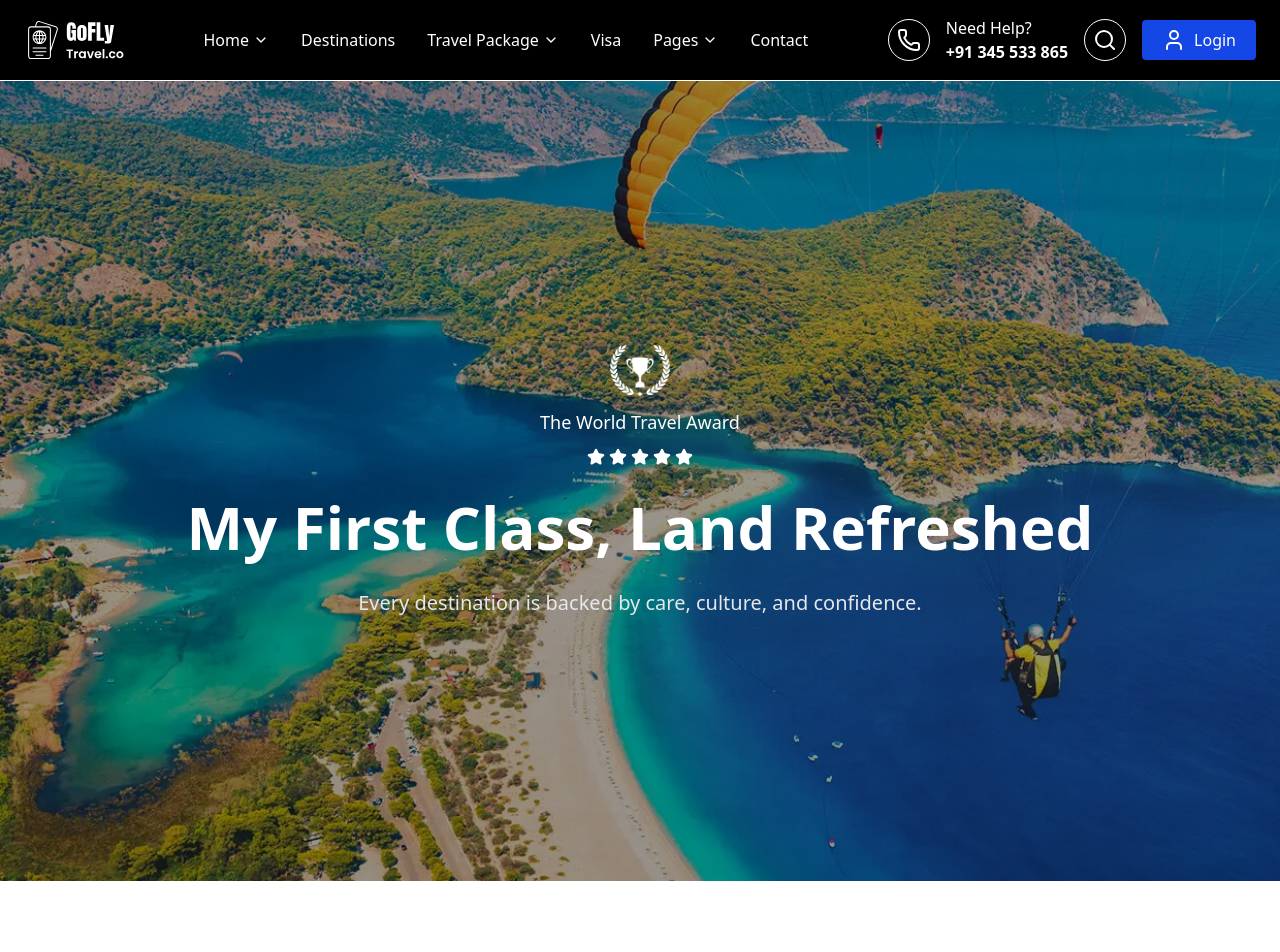
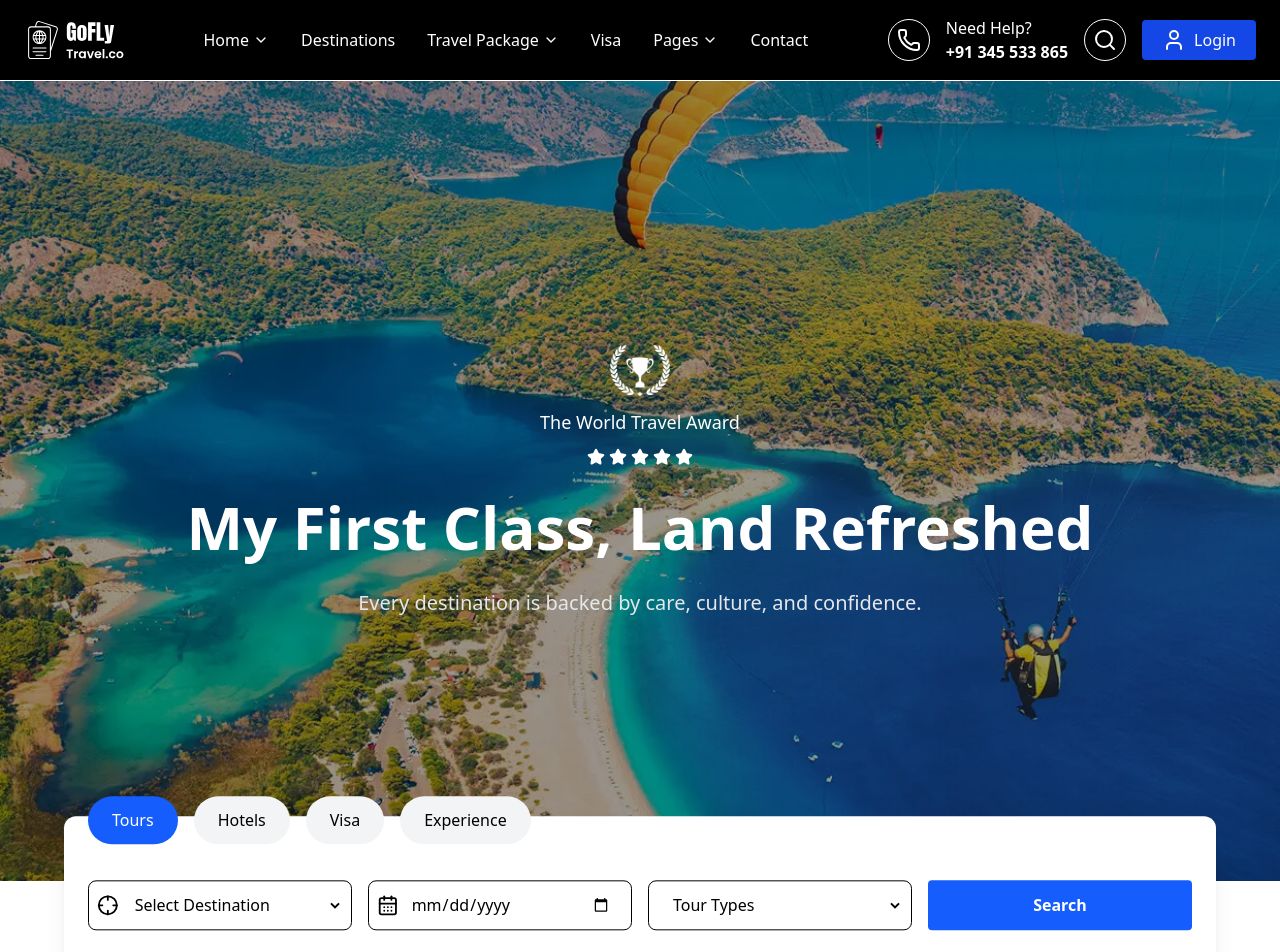
Before and after one commit to Be1newinner/dream-travel, a Next.js app in the folder frontend/: page / in a window 1280 px wide. Shown: the top 952 px of the page. Before the commit the page ends 881 px from the top, so only its background shows below. Built offline with nearby package versions, Linux system fonts and the light colour scheme.

Commit message:
feat: Add a new home page featuring a tabbed hero search component for various travel options.

```diff
--- a/frontend/src/app/page.js
+++ b/frontend/src/app/page.js
@@ -1,11 +1,12 @@
 import Image from "next/image";
 import Hero from "@/components/home/Hero";
+import HeroSearch from "@/components/home/HeroSearch";
 
 export default function Home() {
   return (
     <>
       <Hero />
-
+      <HeroSearch />
     </>
   );
 }
--- /dev/null
+++ b/frontend/src/components/home/HeroSearch.tsx
@@ -0,0 +1,115 @@
+"use client"
+
+import { CalendarDays } from "lucide-react"
+import { Crosshair } from "lucide-react"
+import Link from "next/link"
+import { useState } from "react"
+
+type TabType = "tours" | "hotels" | "visa" | "experience"
+
+export default function HeroSearch() {
+  const [activeTab, setActiveTab] = useState<TabType>("tours")
+
+  const [destination, setDestination] = useState("")
+  const [date, setDate] = useState("")
+  const [tourType, setTourType] = useState("")
+
+  const handleSearch = () => {
+    const data = {
+      tab: activeTab,
+      destination,
+      date,
+      tourType
+    }
+
+    console.log("Search Data:", data)
+
+    // later you can redirect to results page
+  }
+
+  return (
+    <section className="relative flex items-center justify-center -translate-y-1/3">
+
+      <div className="bg-white p-6 rounded-xl shadow-xl w-[90%] max-w-7xl">
+
+        {/* Tabs */}
+        <div className="flex gap-4 mb-6">
+
+          {["tours", "hotels", "visa", "experience"].map((tab) => (
+            <button
+              key={tab}
+              onClick={() => setActiveTab(tab as TabType)}
+              className={`capitalize px-6 py-3 rounded-full font-medium -translate-y-11 ${activeTab === tab
+                  ? "bg-blue-600 text-white"
+                  : "bg-gray-100"
+                }`}
+            >
+              {tab}
+            </button>
+          ))}
+
+        </div>
+
+
+        {/* Form */}
+        <div className="w-full grid md:grid-cols-4 gap-4 -translate-y-8">
+
+          {/* Destination */}
+
+          <div className="flex items-center rounded-lg px-2 border">
+            <Crosshair color="black" />
+          <select
+            value={destination}
+            onChange={(e) => setDestination(e.target.value)}
+            className=" outline-none p-3 w-full"
+          >
+            <option value="">Select Destination</option>
+            <option>Dubai</option>
+            <option>Thailand</option>
+            <option>Turkey</option>
+            <option>Maldives</option>
+          </select>
+          </div>
+
+          {/* Date */}
+          <div className="flex items-center rounded-lg px-2 border">
+            <CalendarDays />
+          <input
+            type="date"
+            value={date}
+            onChange={(e) => setDate(e.target.value)}
+            className="outline-none w-full p-3"
+          />
+          </div>
+
+          {/* Tour Type */}
+          <div className="flex items-center rounded-lg px-2 border">
+          <select
+            value={tourType}
+            onChange={(e) => setTourType(e.target.value)}
+            className="outline-none w-full p-3"
+          >
+            <option value="">Tour Types</option>
+            <option>Adventure</option>
+            <option>Family</option>
+            <option>Luxury</option>
+            <option>Honeymoon</option>
+          </select>
+          </div>
+
+          {/* Search Button */}
+          <button
+            onClick={handleSearch}
+            className="bg-blue-600 text-white font-semibold rounded p-3 hover:bg-blue-700 transition "
+          >
+            Search
+          </button>
+
+        </div>
+        <p>Can’t find what you’re looking for? create your <Link href="#" className="text-blue-700">Custom Itinerary</Link></p>
+
+      </div>
+
+    </section>
+  )
+}
```
